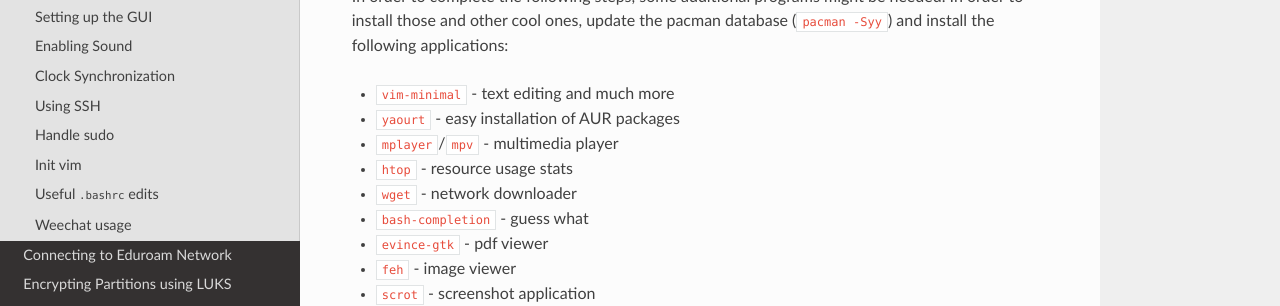
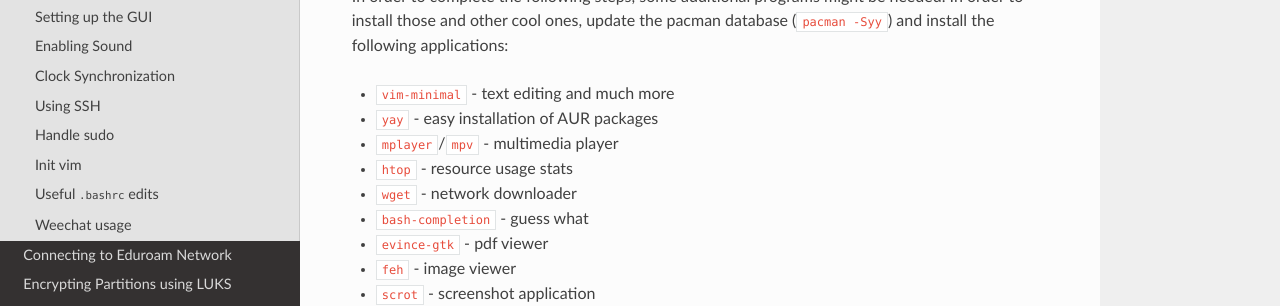
Before and after one commit to kpj/kpj.github.io, a Sphinx documentation site: the page built from source/linux/ConfigureFreshArchlinuxInstall.md, in a window 1280 px wide and 900 px high, scrolled down 571 px. Shown: the part 147-453 px from the top of the window. Built offline with Sphinx 7.4.7 and the Read the Docs theme 2.0.0, drawn with Linux system fonts in a browser that asks for light colours.

Commit message:
Replace yaourt recommendation with yay

```diff
--- a/source/linux/ConfigureFreshArchlinuxInstall.md
+++ b/source/linux/ConfigureFreshArchlinuxInstall.md
@@ -27,7 +27,7 @@ $ netctl enable ether
 In order to complete the following steps, some additional programs might be needed. In order to install those and other cool ones, update the pacman database (`pacman -Syy`) and install the following applications:
 
 * `vim-minimal` - text editing and much more
-* `yaourt` - easy installation of AUR packages
+* `yay` - easy installation of AUR packages
 * `mplayer`/`mpv` - multimedia player
 * `htop` - resource usage stats
 * `wget` - network downloader
```
Also changed, not shown: source/my_projects/pdftty.rst (renamed from source/my_projects/pdftty.md).
